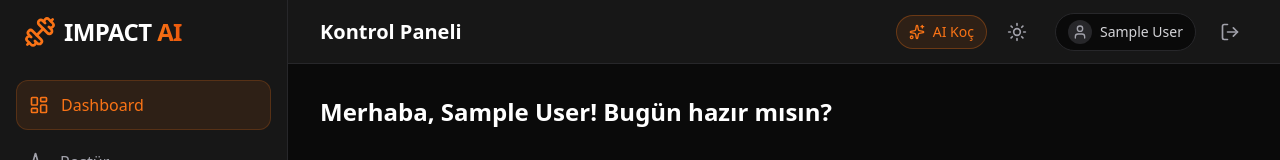
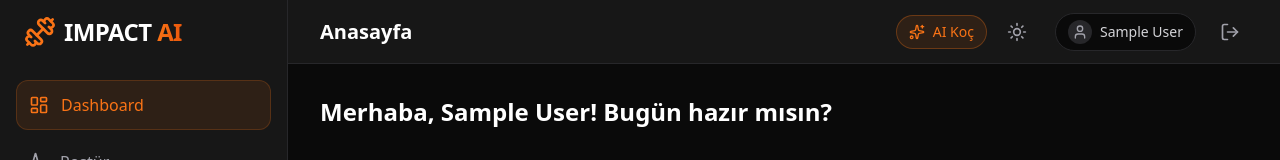
Before and after one commit to berkay-yldz/impactt-fitness, a React (Vite) app: page /dashboard in a window 1280 px wide. Shown: the top 160 px of the page. Built offline with nearby package versions, Linux system fonts and the light colour scheme; no server answers; the database is empty; sample sign-in values are in the browser's storage.

Commit message:
dashboard (kontrol paneli --> Anasayfa)

```diff
--- a/src/pages/Dashboard.jsx
+++ b/src/pages/Dashboard.jsx
@@ -46,7 +46,7 @@ export default function Dashboard() {
 
       <div className="flex-1 flex flex-col h-screen overflow-hidden relative">
         <PageHeader
-          title="Kontrol Paneli"
+          title="Anasayfa"
           onMenuClick={() => setIsSidebarOpen(true)}
           profileData={profileData}
         />
```
